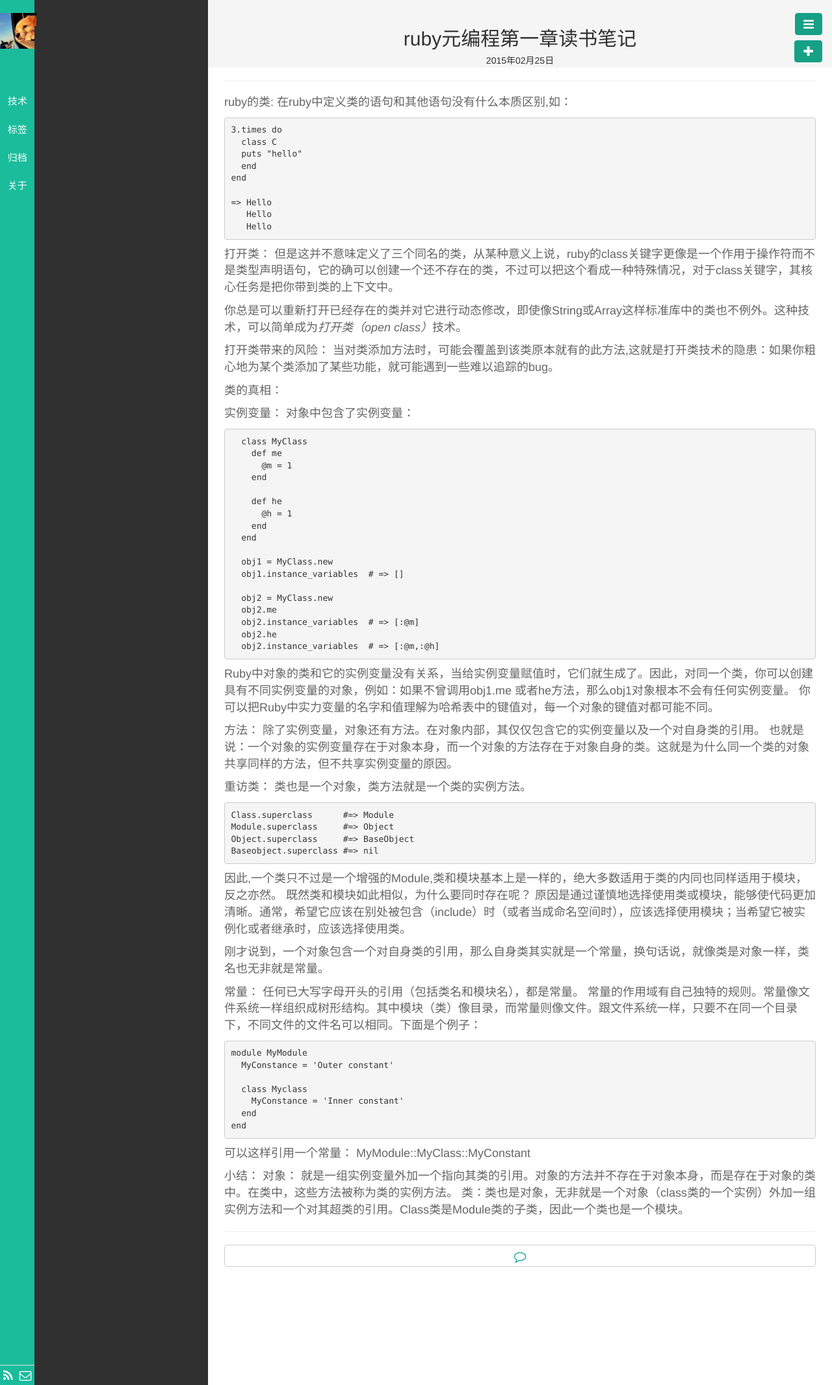
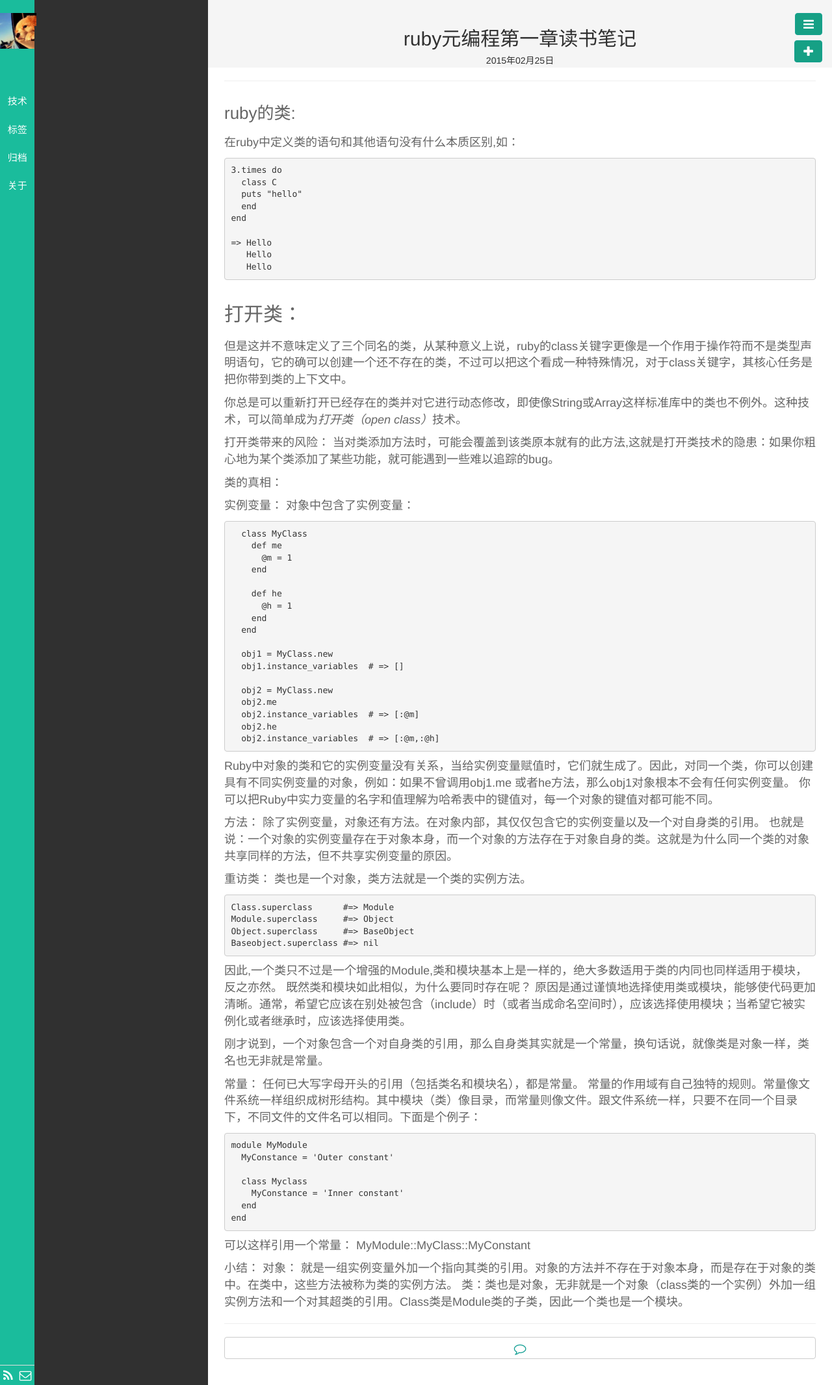
Before and after one commit to llx1105/llx1105.github.io, a Jekyll site: the page built from _posts/技术/2015-02-25-meta-ruby-01.md, in a window 1280 px wide. Shown: the whole page at 65% size. Built offline with Jekyll 4.4.1, drawn with Linux system fonts in a browser that asks for light colours; nearby versions of some CDN libraries; library files that are not in the unit come from our copies; Markdown is read by kramdown in place of the engine named in the settings.

Commit message:
fix blog

````diff
--- a/_posts/技术/2015-02-25-meta-ruby-01.md
+++ b/_posts/技术/2015-02-25-meta-ruby-01.md
@@ -22,7 +22,7 @@
    Hello
 ```
 
-打开类：
+##打开类：
 但是这并不意味定义了三个同名的类，从某种意义上说，ruby的class关键字更像是一个作用于操作符而不是类型声明语句，它的确可以创建一个还不存在的类，不过可以把这个看成一种特殊情况，对于class关键字，其核心任务是把你带到类的上下文中。
 
 你总是可以重新打开已经存在的类并对它进行动态修改，即使像String或Array这样标准库中的类也不例外。这种技术，可以简单成为*打开类（open class）*技术。
````
Also changed, not shown: other parts of _posts/技术/2015-02-25-meta-ruby-01.md (+1 -1 lines).
